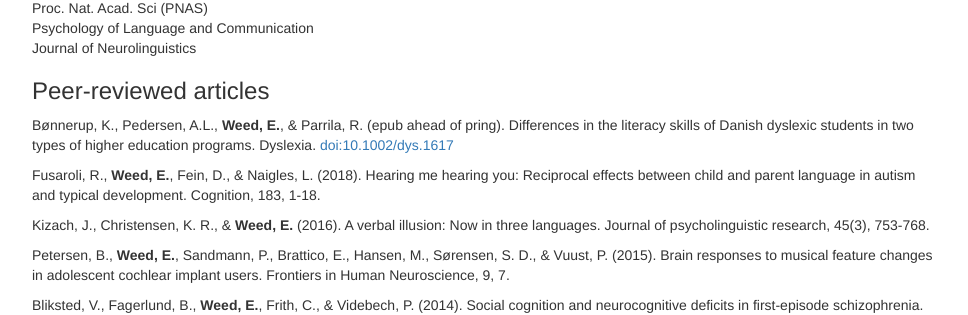
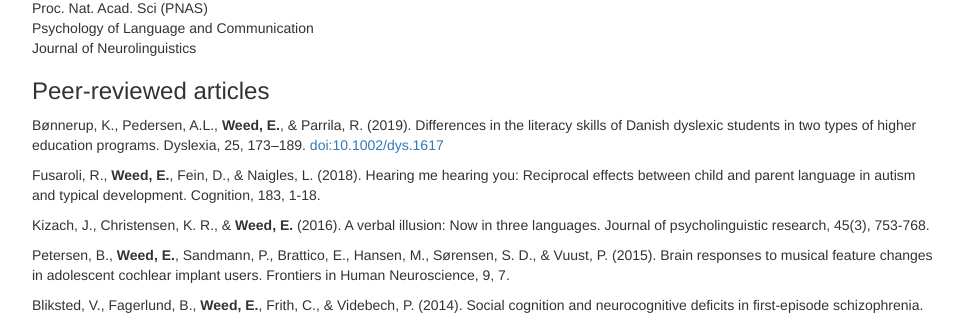
Before and after one commit to ethanweed/ethanweed.github.io, a Jekyll site: the page cv/index.html, which Jekyll copies as it is, in a window 1280 px wide and 900 px high, scrolled down 2637 px. Shown: the part 143-458 px from the top of the window, without its empty margins (153-1121 px from the left). Built offline with Jekyll 4.4.1, drawn with Linux system fonts in a browser that asks for light colours.

Commit message:
update cv

```diff
--- a/cv/index.Rmd
+++ b/cv/index.Rmd
@@ -135,7 +135,7 @@ Psychology of Language and Communication
 Journal of Neurolinguistics
 
 ### Peer-reviewed articles
-Bønnerup, K., Pedersen, A.L., **Weed, E.**, & Parrila, R. (epub ahead of print). Differences in the literacy skills of Danish dyslexic students in two types of higher education programs. Dyslexia. doi:10.1002/dys.1617
+Bønnerup, K., Pedersen, A.L., **Weed, E.**, & Parrila, R. (2019). Differences in the literacy skills of Danish dyslexic students in two types of higher education programs. Dyslexia, 25, 173–189. doi:10.1002/dys.1617
 
 Fusaroli, R., **Weed, E.**, Fein, D., & Naigles, L. (2018). Hearing me hearing you: Reciprocal effects between child and parent language in autism and typical development. Cognition, 183, 1-18.
 
--- a/cv/index.html
+++ b/cv/index.html
@@ -327,7 +327,7 @@ Journal of Neurolinguistics</p>
 </div>
 <div id="peer-reviewed-articles" class="section level3">
 <h3>Peer-reviewed articles</h3>
-<p>Bønnerup, K., Pedersen, A.L., <strong>Weed, E.</strong>, &amp; Parrila, R. (epub ahead of pring). Differences in the literacy skills of Danish dyslexic students in two types of higher education programs. Dyslexia. <a href="doi:10.1002/dys.1617" class="uri">doi:10.1002/dys.1617</a></p>
+<p>Bønnerup, K., Pedersen, A.L., <strong>Weed, E.</strong>, &amp; Parrila, R. (2019). Differences in the literacy skills of Danish dyslexic students in two types of higher education programs. Dyslexia, 25, 173–189. <a href="doi:10.1002/dys.1617" class="uri">doi:10.1002/dys.1617</a></p>
 <p>Fusaroli, R., <strong>Weed, E.</strong>, Fein, D., &amp; Naigles, L. (2018). Hearing me hearing you: Reciprocal effects between child and parent language in autism and typical development. Cognition, 183, 1-18.</p>
 <p>Kizach, J., Christensen, K. R., &amp; <strong>Weed, E.</strong> (2016). A verbal illusion: Now in three languages. Journal of psycholinguistic research, 45(3), 753-768.</p>
 <p>Petersen, B., <strong>Weed, E.</strong>, Sandmann, P., Brattico, E., Hansen, M., Sørensen, S. D., &amp; Vuust, P. (2015). Brain responses to musical feature changes in adolescent cochlear implant users. Frontiers in Human Neuroscience, 9, 7.</p>
```
